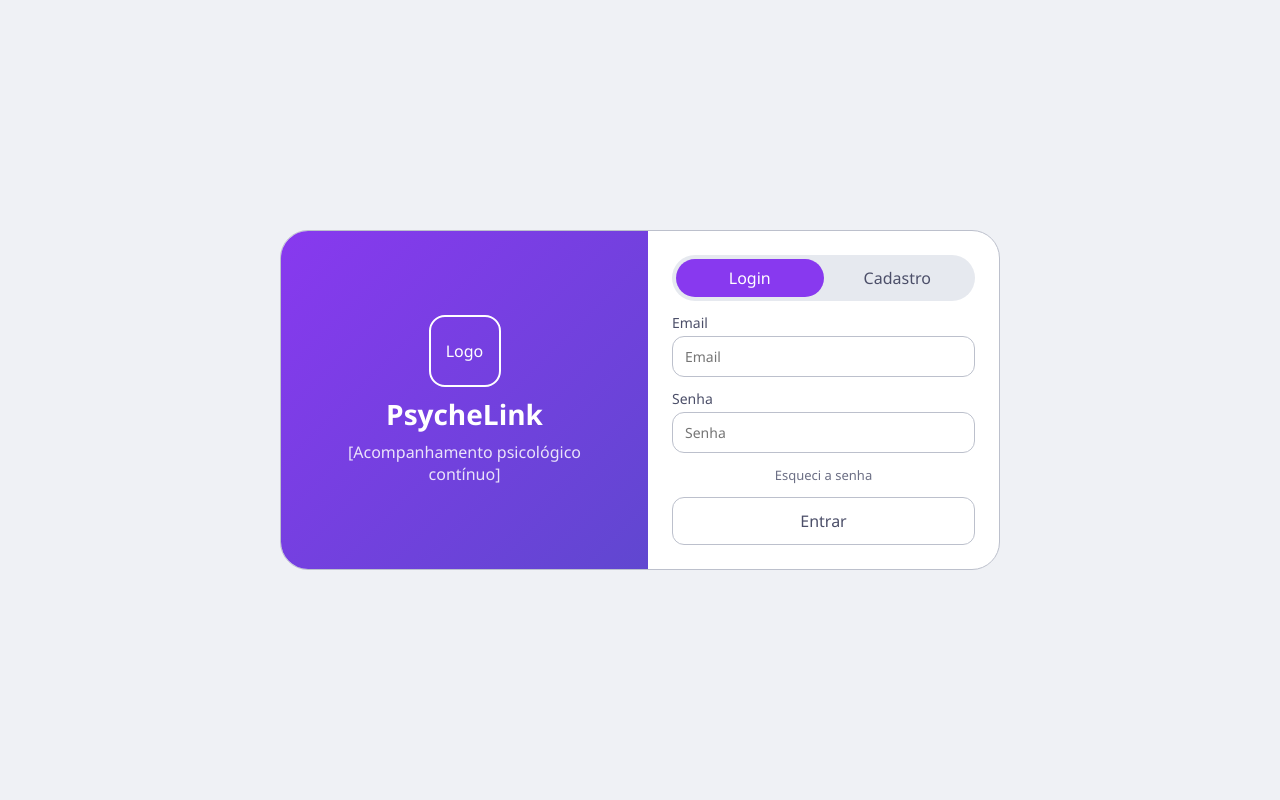
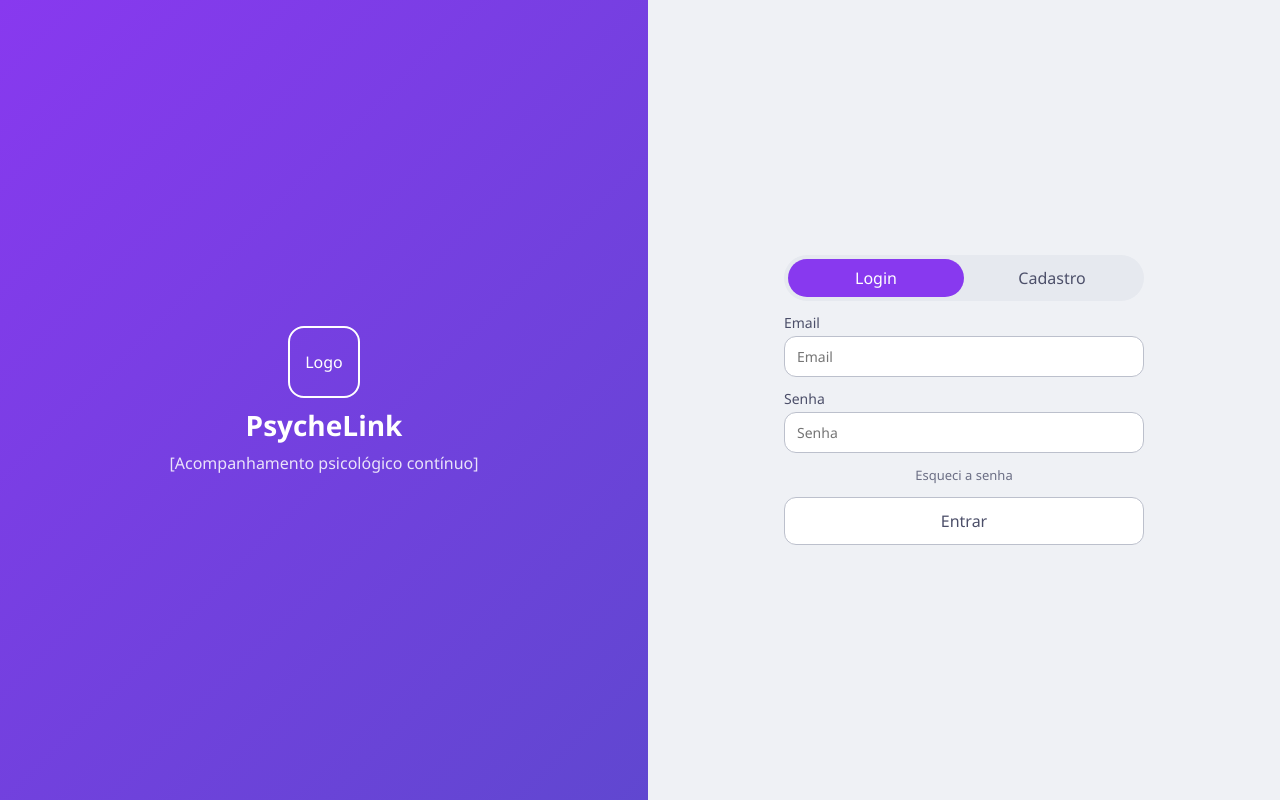
Before and after one commit to KienzoTeam/PsycheLink-TCC, a React (Vite) app in the folder apps/web/: page / in a window 1280 px wide. Built offline with nearby package versions, Linux system fonts and the light colour scheme.

Commit message:
feat(web): auth em split full-screen, sem card flutuante

```diff
--- a/apps/web/src/components/AuthScreen.tsx
+++ b/apps/web/src/components/AuthScreen.tsx
@@ -26,8 +26,7 @@ export function AuthScreen({ onNeed2FA }: { onNeed2FA: (email: string) => void }
   const [email, setEmail] = useState('');
 
   return (
-    <div style={{ minHeight: '100vh', display: 'grid', placeItems: 'center', background: brand.background }}>
-      <div style={{ display: 'flex', borderRadius: brand.radius.xl, overflow: 'hidden', border: `1px solid ${brand.outline}`, background: brand.surface, maxWidth: 720, width: 'min(720px, 92vw)' }}>
+    <div style={{ minHeight: '100vh', display: 'flex', background: brand.surface }}>
       <div
         style={{
           flex: 1,
@@ -48,9 +47,10 @@ export function AuthScreen({ onNeed2FA }: { onNeed2FA: (email: string) => void }
         <span style={{ opacity: 0.85 }}>[Acompanhamento psicológico contínuo]</span>
       </div>
 
+      <div style={{ flex: 1, display: 'grid', placeItems: 'center', padding: 24, background: brand.background }}>
         <form
           onSubmit={(e) => { e.preventDefault(); onNeed2FA(email); }}
-          style={{ flex: 1, padding: 24, display: 'grid', gap: 12, alignContent: 'start' }}
+          style={{ width: 'min(360px, 100%)', display: 'grid', gap: 12, alignContent: 'start' }}
         >
           <div style={{ position: 'relative', display: 'flex', background: '#e6e9ef', borderRadius: brand.radius.full, padding: 4 }}>
             <span
```
Lines whose indentation alone changed are shown as unchanged.
